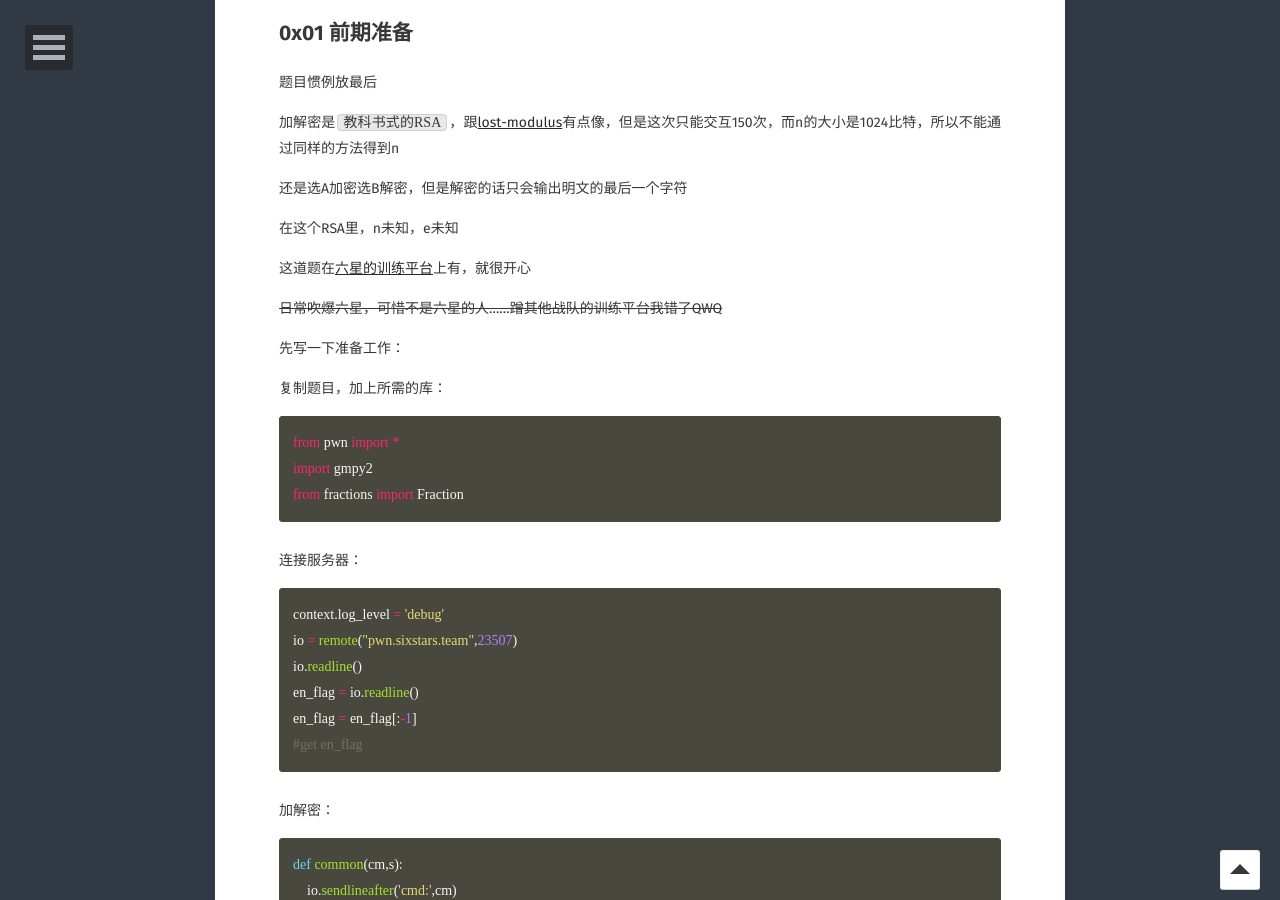
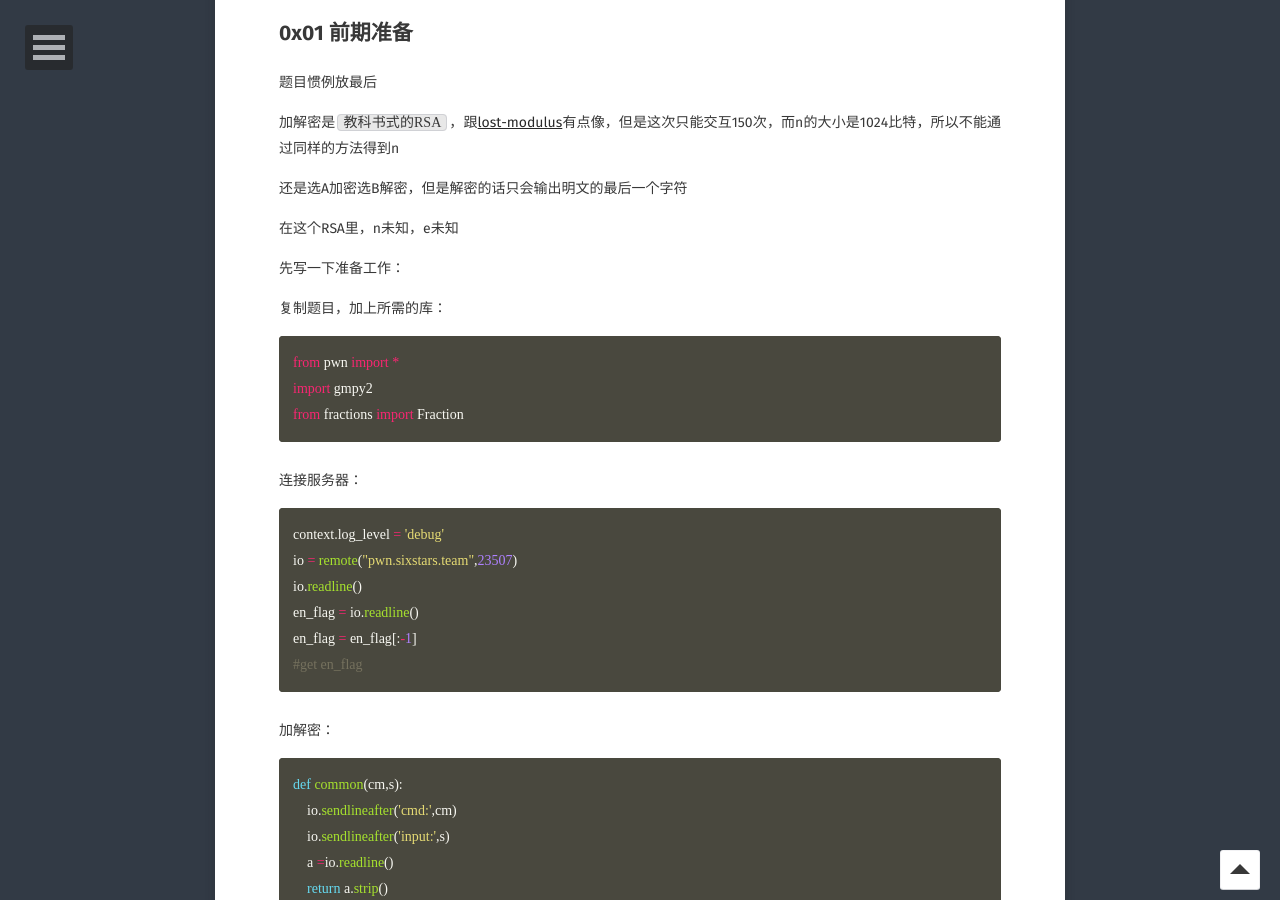
Before and after one commit to RhythmMark/RhythmMark.github.io, a Jekyll site: the page built from _posts/2018-12-30-RSA_Byte_Oracle.md, in a window 1280 px wide and 900 px high, scrolled down 675 px. Built offline with Jekyll 4.4.1, drawn with Linux system fonts in a browser that asks for light colours; some web fonts are replaced; comment, search, counter and statistics services are not loaded.

Commit message:
Update 2018-12-30-RSA_Byte_Oracle.md

```diff
--- a/_posts/2018-12-30-RSA_Byte_Oracle.md
+++ b/_posts/2018-12-30-RSA_Byte_Oracle.md
@@ -20,10 +20,6 @@ comments: true
 还是选A加密选B解密，但是解密的话只会输出明文的最后一个字符
 
 在这个RSA里，n未知，e未知
-
-这道题在[六星的训练平台](https://ctf.sixstars.team/challenges#Lost%20Key)上有，就很开心
-
-~~日常吹爆六星，可惜不是六星的人……蹭其他战队的训练平台我错了QWQ~~
 
 先写一下准备工作：
 
```
